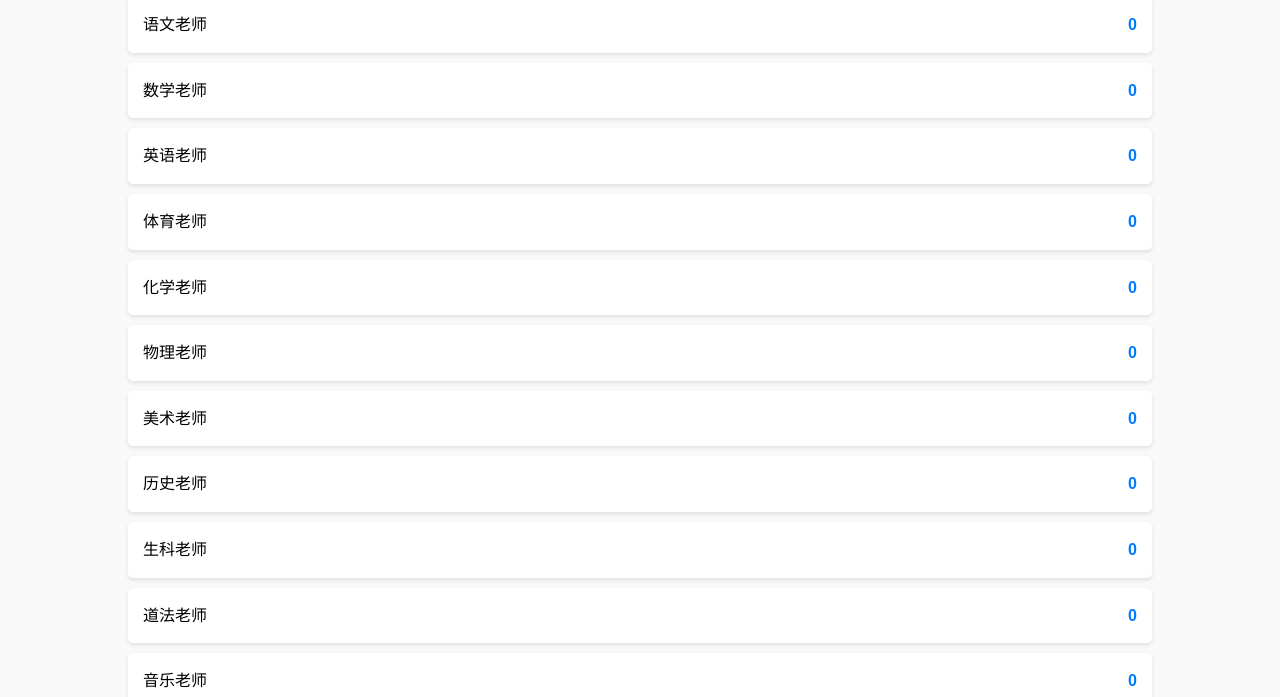
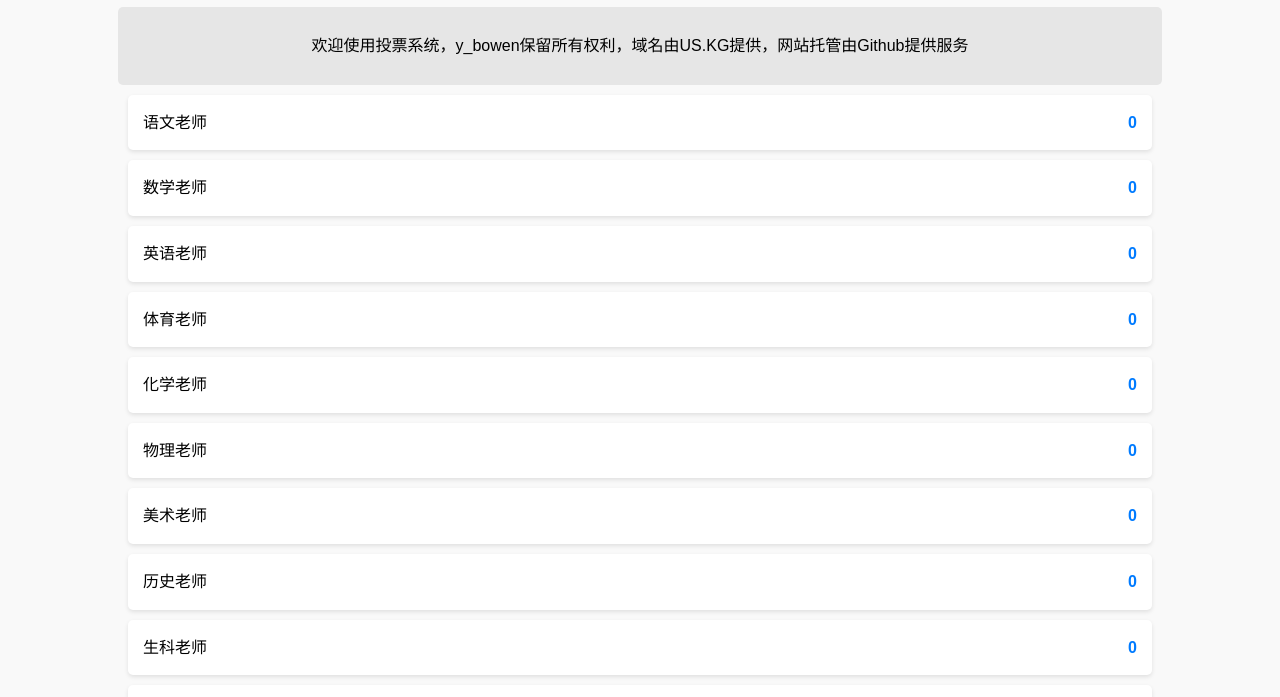
Before and after one commit to tech-bowen/ytsy-list, a plain HTML site: page index.html in a window 1280 px wide. Shown: the part 94-791 px from the top of the page. Drawn offline with Linux system fonts and the light colour scheme.

Commit message:
Update index.html

```diff
--- a/index.html
+++ b/index.html
@@ -21,6 +21,16 @@
             color: #333;
             padding: 20px 0;
             margin: 0;
+        }
+
+        /* 公告栏样式 */
+        #announcement {
+            background-color: #e6e6e6;
+            padding: 10px;
+            text-align: center;
+            margin: 10px auto;
+            width: 80%;
+            border-radius: 5px;
         }
 
         /* 列表容器样式 */
@@ -78,6 +88,10 @@
 
 <body>
     <h1>投票系统</h1>
+    <!-- 新增公告栏 -->
+    <div id="announcement">
+        <p>欢迎使用投票系统，y_bowen保留所有权利，域名由US.KG提供，网站托管由Github提供服务</p>
+    </div>
     <ul id="myList"></ul>
     <button id="resetButton">清零数字</button>
     <button id="contactButton">联系客服</button>
```
